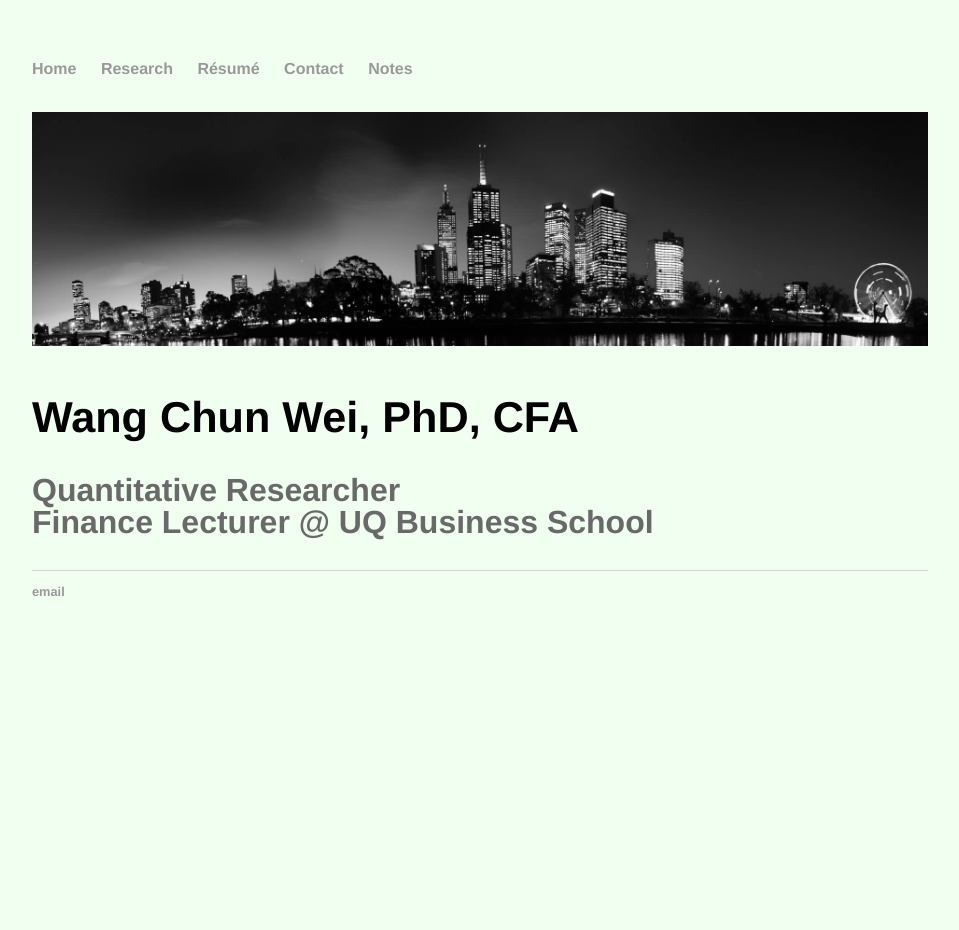
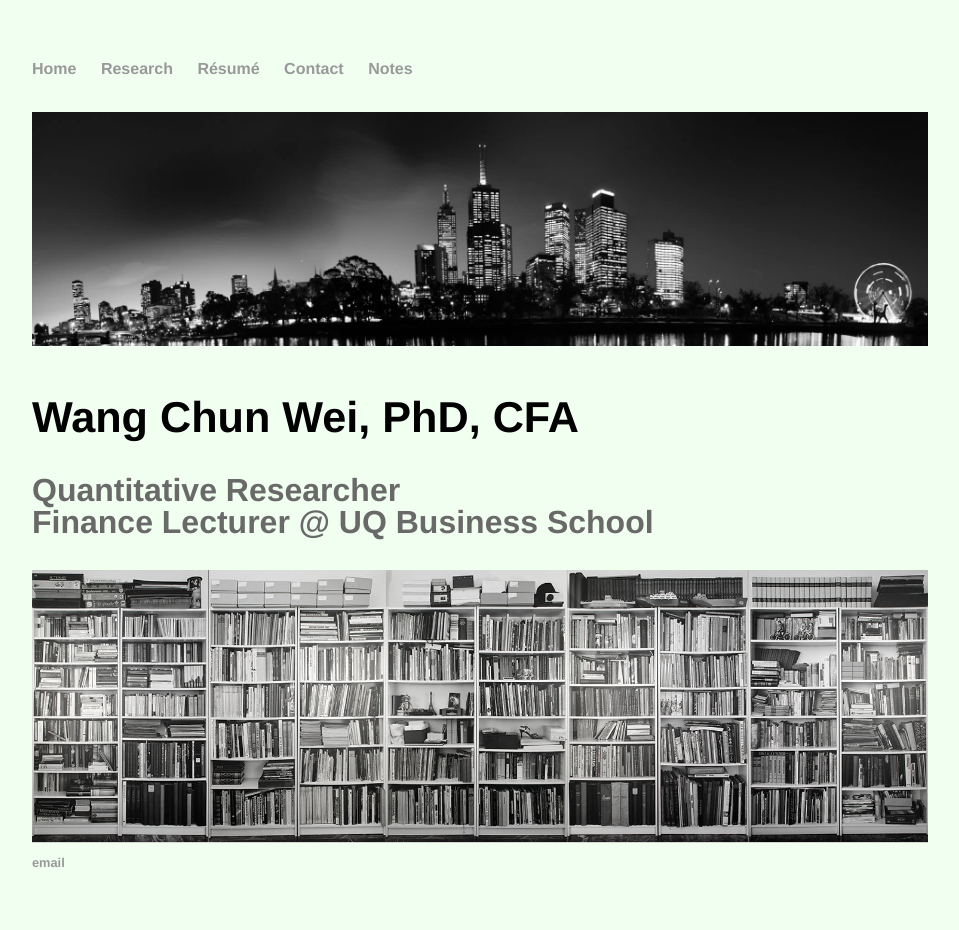
Before and after one commit to weiwangchun/weiwangchun.github.io, a Jekyll site: the page built from index.html, in a window 1280 px wide. Shown: the whole page, without its empty margins (160-1119 px from the left). Built offline with Jekyll 4.4.1, drawn with Linux system fonts in a browser that asks for light colours; before the commit the page ends 900 px from its top, so only the background shows below that.

Commit message:
Update index.html

```diff
--- a/index.html
+++ b/index.html
@@ -13,4 +13,6 @@
 	<h1>Wang Chun Wei, PhD, CFA</h1>
 	<h2><p> Quantitative Researcher <br>
 		Finance Lecturer @ UQ Business School </p></h2>
+
+	<img src="books.jpg" align="middle", width ="100%", height ="30%">
 </div><!-- /.blurb -->
```
